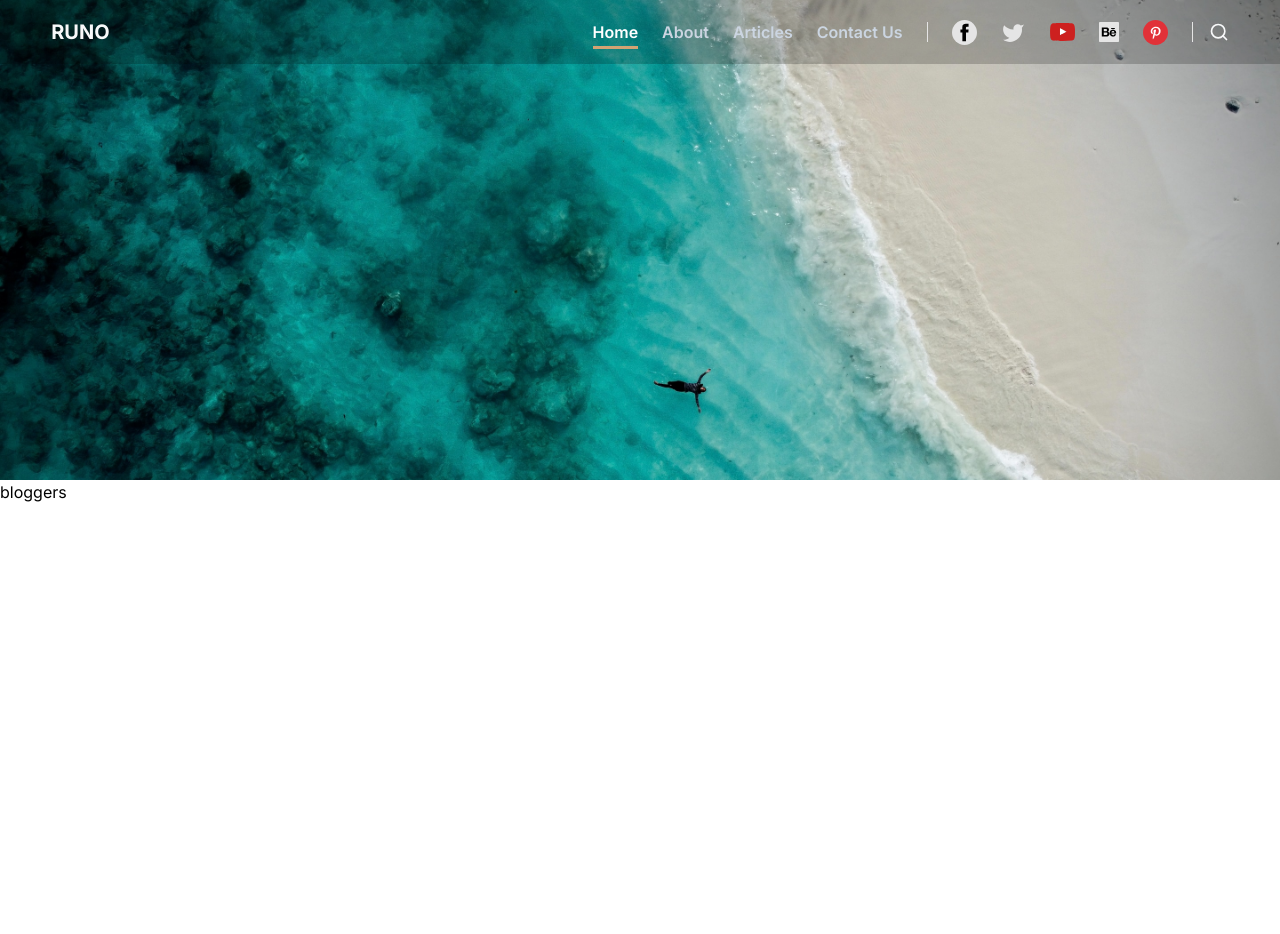
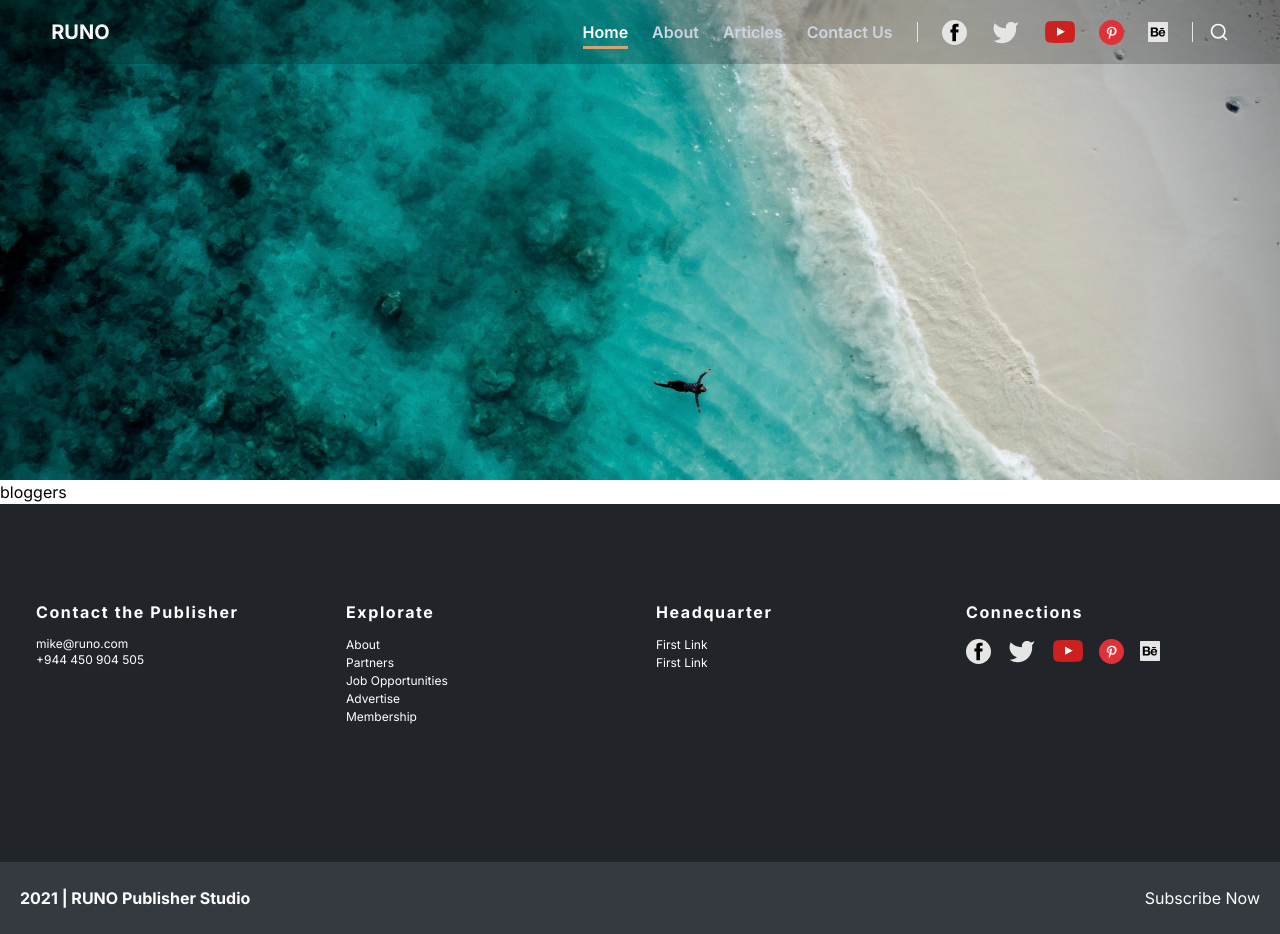
Before and after one commit to Iqbalshah786/runoblog, a Next.js app: page / in a window 1280 px wide. Before the commit the page ends 800 px from the top, so only its background shows below. Built offline with nearby package versions, Linux system fonts and the light colour scheme.

Commit message:
Build footer

```diff
--- a/data/SocialIcons/index.js
+++ b/data/SocialIcons/index.js
@@ -17,13 +17,20 @@ export const socialIcons = [
     name: "twitter",
     icon: twitter,
     href: "https://twitter.com/",
-    width: 25,
-    height: 25,
+    width: 30,
+    height: 30,
   },
   {
     name: "youtube",
     icon: youtube,
     href: "https://www.youtube.com/",
+    width: 30,
+    height: 30,
+  },
+  {
+    name: "pinterest",
+    icon: pinterest,
+    href: "https://www.pinterest.com/",
     width: 25,
     height: 25,
   },
@@ -34,14 +41,6 @@ export const socialIcons = [
     width: 20,
     height: 18,
   },
-
-  {
-    name: "pinterest",
-    icon: pinterest,
-    href: "https://www.pinterest.com/",
-    width: 25,
-    height: 25,
-  },
 ];
 
 export { search };
--- a/src/app/(user)/layout.tsx
+++ b/src/app/(user)/layout.tsx
@@ -3,6 +3,7 @@ import { Inter } from "next/font/google";
 import "../styles/globals.css";
 import { Navbar } from "../components/Navbar";
 import { Banner } from "../components/Banner";
+import { Footer } from "../components/Footer";
 
 const inter = Inter({ subsets: ["latin"] });
 
@@ -21,8 +22,8 @@ export default function RootLayout({
       <body className={`${inter.className} `}>
         <Navbar />
         <Banner />
-
         {children}
+        <Footer />
       </body>
     </html>
   );
--- /dev/null
+++ b/src/app/components/Footer.tsx
@@ -0,0 +1,87 @@
+import Link from "next/link";
+import { SocialMediaLinks } from "./SocialMediaLinks";
+
+export function Footer() {
+  return (
+    <footer className="text-white body-font bg-[#212529]">
+      <div className="container px-5 py-24 mx-auto">
+        <div className="flex flex-wrap md:text-left text-center order-first">
+          <div className="lg:w-1/4 md:w-1/2 w-full px-4">
+            <h2 className="title-font font-bold  tracking-widest  text-base mb-3">
+              Contact the Publisher
+            </h2>
+            <nav className="list-none mb-10 font-normal text-[12px] leading-4 ">
+              <li>
+                <Link href="#">mike@runo.com</Link>
+              </li>
+              <li>
+                <p>+944 450 904 505</p>
+              </li>
+            </nav>
+          </div>
+          <div className="lg:w-1/4 md:w-1/2 w-full px-4">
+            <h2 className="title-font font-bold  tracking-widest  text-base mb-3">
+              Explorate
+            </h2>
+            <nav className="list-none mb-10 font-normal text-[12px]">
+              <li>
+                <Link href="#">About</Link>
+              </li>
+              <li>
+                <Link href="#" className="">
+                  Partners
+                </Link>
+              </li>
+              <li>
+                <Link href="#" className="">
+                  Job Opportunities
+                </Link>
+              </li>
+              <li>
+                <Link href="#" className="">
+                  Advertise
+                </Link>
+              </li>
+              <li>
+                <Link href="#" className="">
+                  Membership
+                </Link>
+              </li>
+            </nav>
+          </div>
+          <div className="lg:w-1/4 md:w-1/2 w-full px-4">
+            <h2 className="title-font font-bold  tracking-widest  text-base mb-3">
+              Headquarter
+            </h2>
+            <nav className="list-none mb-10 font-normal text-[12px]">
+              <li>
+                <Link href="#">First Link</Link>
+              </li>
+              <li>
+                <Link href="#" className="">
+                  First Link
+                </Link>
+              </li>
+            </nav>
+          </div>
+          <div className="lg:w-1/4 md:w-1/2 w-full px-4 flex flex-col justify-start items-center md:items-start">
+            <h2 className="title-font font-bold  tracking-widest  text-base mb-3">
+              Connections
+            </h2>
+            <nav className="list-none mb-10 font-normal text-[12px] flex  gap-4 items-center flex-shrink-0">
+              <SocialMediaLinks />
+            </nav>
+          </div>
+        </div>
+      </div>
+      <div className="bg-[#343A40]">
+        <div className="container px-5 py-6 mx-auto flex items-center sm:flex-row flex-col">
+          <h2 className="font-bold">2021 | RUNO Publisher Studio</h2>
+          <span className="inline-flex sm:ml-auto sm:mt-0 mt-4 justify-center sm:justify-start font-normal">
+            Subscribe Now
+          </span>
+        </div>
+      </div>
+    </footer>
+  );
+}
--- a/src/app/components/Navbar.tsx
+++ b/src/app/components/Navbar.tsx
@@ -1,4 +1,3 @@
-import Image from "next/image";
 import { Logo } from "./Logo";
 import { NavLinks } from "./NavLinks";
 import { Search } from "./Search";
@@ -12,7 +11,7 @@ export function Navbar() {
         <Logo title="runo" color="text-[#F8F9FA]" />
       </div>
 
-      <div className="hidden lg:flex  lg:flex-row lg:flex-shrink-0 lg:items-center gap-4">
+      <div className="hidden lg:flex  lg:flex-row lg:flex-shrink-0 lg:items-center lg:gap-4">
         <nav>
           <ul className="flex items-center gap-6">
             <NavLinks />
@@ -21,7 +20,6 @@ export function Navbar() {
             <Separator />
           </ul>
         </nav>
-
         <Search />
       </div>
     </header>
--- a/src/app/styles/globals.css
+++ b/src/app/styles/globals.css
@@ -6,6 +6,8 @@
 .bg-class {
     background: url('../../../data/10e133c6518d8edcb5ca2d5585b71204.jpeg') no-repeat;
     background-size: cover;
+    /* object-fit: cover; */
+    width: 100%;
 }
 
 
```
